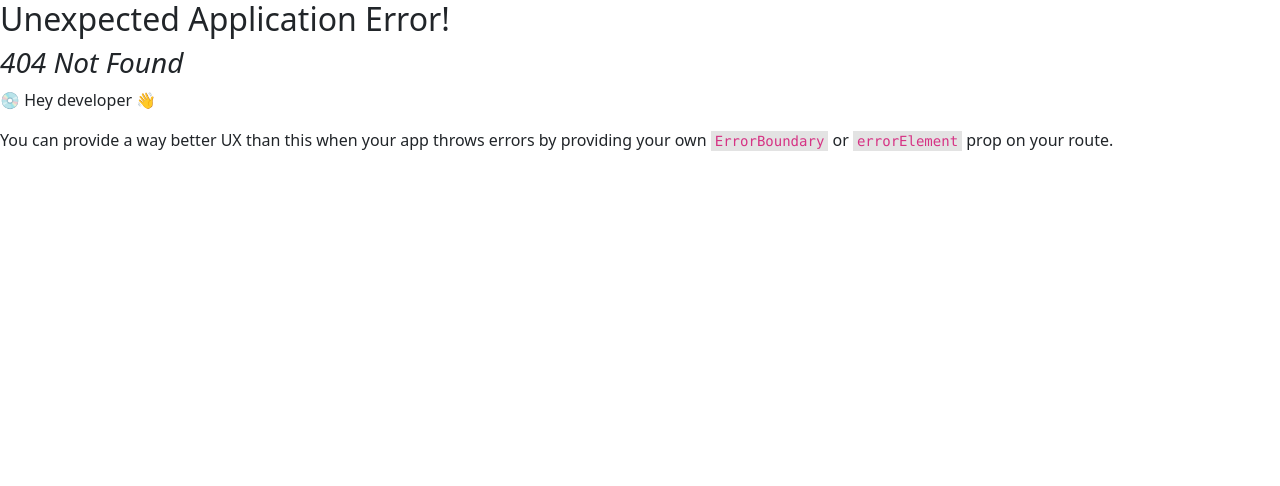
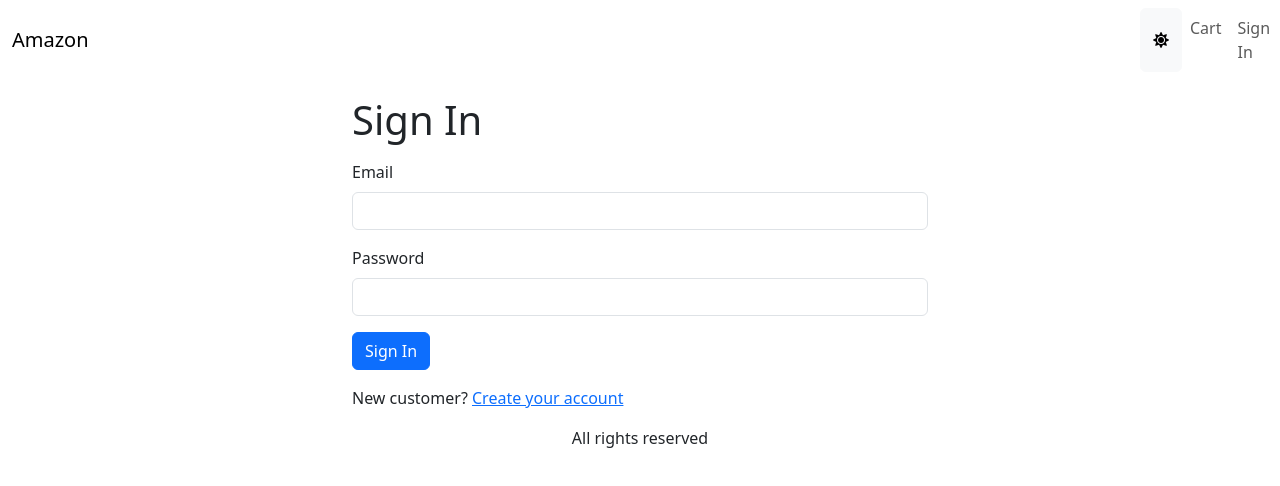
Before and after one commit to KenAtopos/Amazon_Clone_TS_MERN, a React (Vite) app in the folder frontend/: page /signin in a window 1280 px wide. Before the commit this address had no page. Shown: the top 486 px of the page. Built offline with nearby package versions, Linux system fonts and the light colour scheme.

Commit message:
design the signin page

```diff
--- a/frontend/src/App.tsx
+++ b/frontend/src/App.tsx
@@ -1,5 +1,12 @@
 import { useContext, useEffect } from "react";
-import { Badge, Button, Container, Nav, Navbar } from "react-bootstrap";
+import {
+  Badge,
+  Button,
+  Container,
+  Nav,
+  NavDropdown,
+  Navbar,
+} from "react-bootstrap";
 import { Link, Outlet } from "react-router-dom";
 import { LinkContainer } from "react-router-bootstrap";
 import { Store } from "./Store";
@@ -8,7 +15,7 @@
 
 function App() {
   const {
-    state: { mode, cart },
+    state: { mode, cart, userInfo },
     dispatch,
   } = useContext(Store);
 
@@ -18,6 +25,15 @@
 
   const switchModeHandler = () => {
     dispatch({ type: "SWITCH_MODE" });
+  };
+
+  const signoutHandler = () => {
+    dispatch({ type: "USER_SIGNOUT" });
+    localStorage.removeItem("userInfo");
+    localStorage.removeItem("cartItems");
+    localStorage.removeItem("shippingAddress");
+    localStorage.removeItem("paymentMethod");
+    window.location.href = "/signin";
   };
 
   return (
@@ -30,7 +46,7 @@
               <Navbar.Brand>Amazon</Navbar.Brand>
             </LinkContainer>
           </Container>
-          <Nav>
+          <Nav className="me-auto">
             <Button variant={mode} onClick={switchModeHandler}>
               <i className={mode === "light" ? "fa fa-sun" : "fa fa-moon"}></i>
             </Button>
@@ -42,9 +58,21 @@
                 </Badge>
               )}
             </Link>
-            <a href="/signin" className="nav-link">
-              Sign In
-            </a>
+            {userInfo ? (
+              <NavDropdown title={userInfo.name} id="basic-nav-dropdown">
+                <Link
+                  className="dropdown-item"
+                  to="#signout"
+                  onClick={signoutHandler}
+                >
+                  Sign Out
+                </Link>
+              </NavDropdown>
+            ) : (
+              <Link className="nav-link" to="/signin">
+                Sign In
+              </Link>
+            )}
           </Nav>
         </Navbar>
       </header>
--- a/frontend/src/Store.tsx
+++ b/frontend/src/Store.tsx
@@ -1,12 +1,17 @@
 import React from "react";
 import { Cart, CartItem } from "./types/Cart";
+import { UserInfo } from "./types/UserInfo";
 
 type AppState = {
   mode: string;
   cart: Cart;
+  userInfo?: UserInfo;
 };
 
 const initialState: AppState = {
+  userInfo: localStorage.getItem("userInfo")
+    ? JSON.parse(localStorage.getItem("userInfo")!)
+    : null,
   mode: localStorage.getItem("mode")
     ? localStorage.getItem("mode")!
     : window.matchMedia &&
@@ -33,7 +38,9 @@
 type Action =
   | { type: "SWITCH_MODE" }
   | { type: "CART_ADD_ITEM"; payload: CartItem }
-  | { type: "CART_REMOVE_ITEM"; payload: CartItem };
+  | { type: "CART_REMOVE_ITEM"; payload: CartItem }
+  | { type: "USER_SIGNIN"; payload: UserInfo }
+  | { type: "USER_SIGNOUT" };
 
 function reducer(state: AppState, action: Action): AppState {
   switch (action.type) {
@@ -67,6 +74,34 @@
       return { ...state, cart: { ...state.cart, cartItems } };
     }
 
+    case "USER_SIGNIN": {
+      return { ...state, userInfo: action.payload };
+    }
+    case "USER_SIGNOUT": {
+      return {
+        mode:
+          window.matchMedia &&
+          window.matchMedia("(prefers-color-scheme: dark)").matches
+            ? "dark"
+            : "light",
+        cart: {
+          cartItems: [],
+          paymentMethod: "PayPal",
+          shippingAddress: {
+            fullName: "",
+            address: "",
+            postalCode: "",
+            city: "",
+            country: "",
+          },
+          itemsPrice: 0,
+          shippingPrice: 0,
+          taxPrice: 0,
+          totalPrice: 0,
+        },
+      };
+    }
+
     default:
       return state;
   }
--- /dev/null
+++ b/frontend/src/hooks/userHooks.ts
@@ -0,0 +1,22 @@
+import { useMutation } from "@tanstack/react-query";
+import apiClient from "../apiClient";
+import { UserInfo } from "../types/UserInfo";
+
+export const useSigninMutation = () =>
+  useMutation({
+    mutationFn: async ({
+      email,
+      password,
+    }: {
+      email: string;
+      password: string;
+    }) =>
+      (
+        await apiClient.post<UserInfo>(`api/users/signin`, {
+          email,
+          password,
+        })
+      ).data,
+  });
+
+// useMutation here is a hook from the React-Query library, it is used to handle the mutation queries, which typically are post, put, patch, delete etc.
--- a/frontend/src/index.css
+++ b/frontend/src/index.css
@@ -23,3 +23,7 @@
 img.thumbnail {
   height: 80px;
 }
+
+.small-container {
+  max-width: 600px;
+}
--- a/frontend/src/main.tsx
+++ b/frontend/src/main.tsx
@@ -17,6 +17,7 @@
 import { ReactQueryDevtools } from "@tanstack/react-query-devtools";
 import { StoreProvider } from "./Store";
 import CartPage from "./pages/CartPage";
+import SigninPage from "./pages/SigninPage";
 
 const router = createBrowserRouter(
   createRoutesFromElements(
@@ -26,7 +27,8 @@
       that this route should be rendered when the parent's path matches the url
       exactly. */}
       <Route path="product/:slug" element={<ProductPage />} />
-      <Route path="/cart" element={<CartPage />} />
+      <Route path="cart" element={<CartPage />} />
+      <Route path="signin" element={<SigninPage />} />
     </Route>
   )
 );
--- /dev/null
+++ b/frontend/src/pages/SigninPage.tsx
@@ -0,0 +1,84 @@
+import { useContext, useEffect, useState } from "react";
+import { Button, Container, Form } from "react-bootstrap";
+import { Helmet } from "react-helmet-async";
+import { Link, useLocation, useNavigate } from "react-router-dom";
+import { toast } from "react-toastify";
+import LoadingBox from "../components/LoadingBox";
+import { useSigninMutation } from "../hooks/userHooks";
+import { Store } from "../Store";
+import { ApiError } from "../types/ApiError";
+import { getError } from "../utils";
+
+export default function SigninPage() {
+  const navigate = useNavigate();
+
+  const { search } = useLocation();
+  const redirectInUrl = new URLSearchParams(search).get("redirect");
+  const redirect = redirectInUrl ? redirectInUrl : "/";
+
+  const [email, setEmail] = useState("");
+  const [password, setPassword] = useState("");
+
+  const { state, dispatch } = useContext(Store);
+  const { userInfo } = state;
+
+  const { mutateAsync: signin, isLoading } = useSigninMutation();
+
+  const submitHandler = async (e: React.SyntheticEvent) => {
+    e.preventDefault();
+    try {
+      const data = await signin({
+        email,
+        password,
+      });
+      dispatch({ type: "USER_SIGNIN", payload: data });
+      localStorage.setItem("userInfo", JSON.stringify(data));
+      navigate(redirect);
+    } catch (err) {
+      toast.error(getError(err as ApiError));
+    }
+  };
+
+  useEffect(() => {
+    if (userInfo) {
+      navigate(redirect);
+    }
+  }, [navigate, redirect, userInfo]);
+
+  return (
+    <Container className="small-container">
+      <Helmet>
+        <title>Sign In</title>
+      </Helmet>
+      <h1 className="my-3">Sign In</h1>
+      <Form onSubmit={submitHandler}>
+        <Form.Group className="mb-3" controlId="email">
+          <Form.Label>Email</Form.Label>
+          <Form.Control
+            type="email"
+            required
+            onChange={(e) => setEmail(e.target.value)}
+          />
+        </Form.Group>
+        <Form.Group className="mb-3" controlId="password">
+          <Form.Label>Password</Form.Label>
+          <Form.Control
+            type="password"
+            required
+            onChange={(e) => setPassword(e.target.value)}
+          />
+        </Form.Group>
+        <div className="mb-3">
+          <Button disabled={isLoading} type="submit">
+            Sign In
+          </Button>
+          {isLoading && <LoadingBox />}
+        </div>
+        <div className="mb-3">
+          New customer?{" "}
+          <Link to={`/signup?redirect=${redirect}`}>Create your account</Link>
+        </div>
+      </Form>
+    </Container>
+  );
+}
--- /dev/null
+++ b/frontend/src/types/UserInfo.ts
@@ -0,0 +1,6 @@
+export type UserInfo = {
+  name: string;
+  email: string;
+  token: string;
+  isAdmin: boolean;
+};
```
Also changed, not shown: 1 other file (tests, documents, lock files or other folders).
